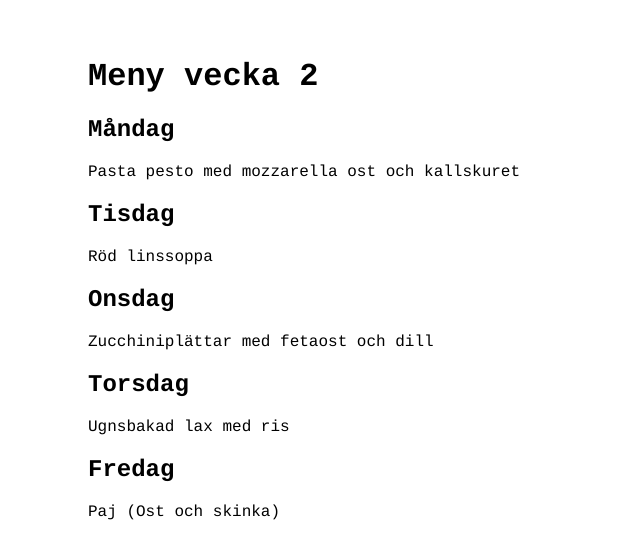
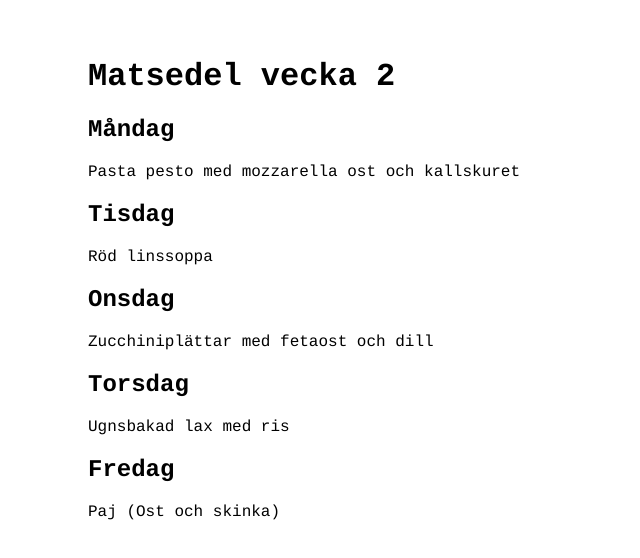
Before and after one commit to psalomonsson/pappasmatsedel, a plain HTML site: page menu.html in a window 1280 px wide. Shown: the whole page, without its empty margins (0-640 px from the left). Drawn offline with Linux system fonts and the light colour scheme.

Commit message:
Minor copy update

```diff
--- a/menu.html
+++ b/menu.html
@@ -14,7 +14,7 @@
 </head>
 
 <body>
-    <h1>Meny vecka 2</h1>
+    <h1>Matsedel vecka 2</h1>
     <h2>Måndag</h2>
     <p>Pasta pesto med mozzarella ost och kallskuret</p>
     <h2>Tisdag</h2>
```
Also changed, not shown: index.html (+1 -1 lines).
